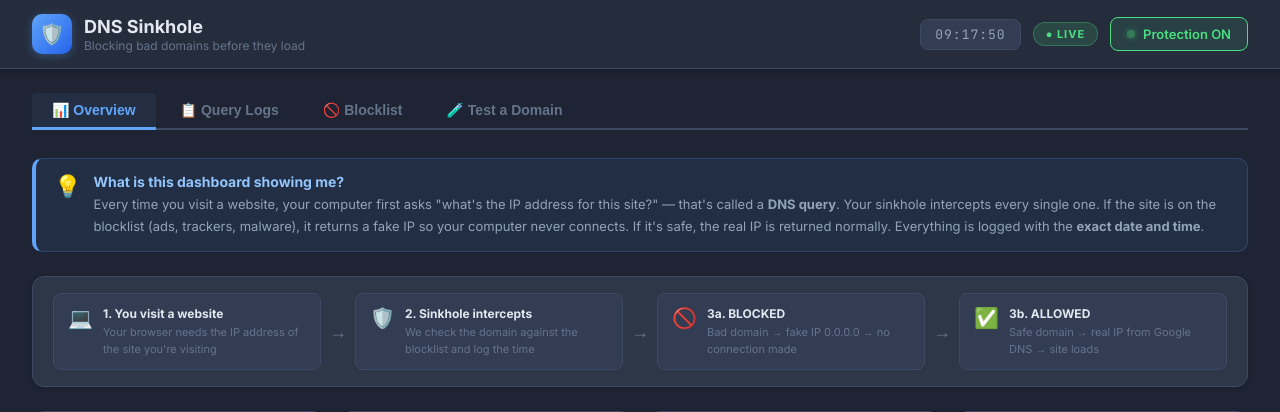
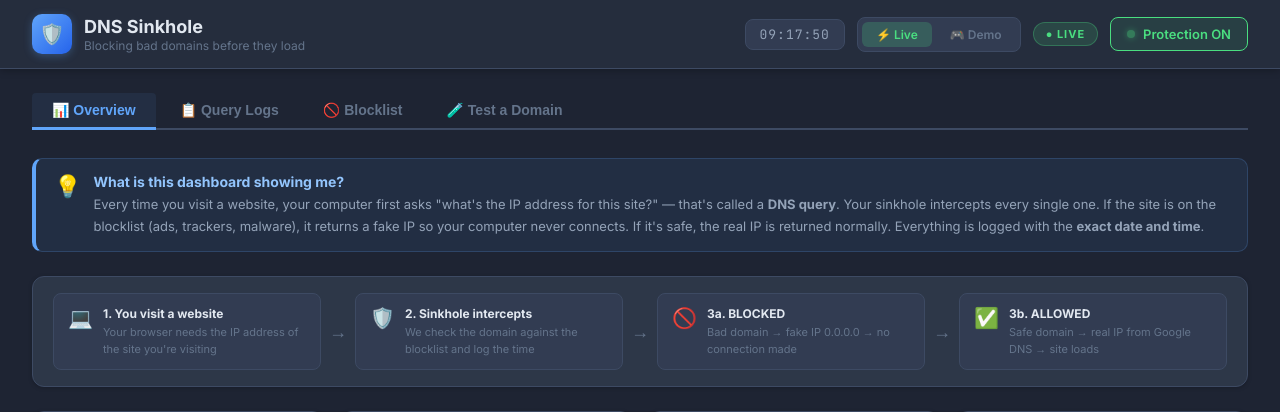
Before and after one commit to TalhaChougle/DNS-Sinkhole, a Flask app: page / in a window 1280 px wide. Shown: the top 412 px of the page. Run offline with Flask 3, Linux system fonts and the light colour scheme; data comes from the database, SQL or seed files in the repository.

Commit message:
Add live/demo mode switcher

```diff
--- a/templates/dashboard.html
+++ b/templates/dashboard.html
@@ -191,6 +191,21 @@
     .quick-btn { padding: 6px 14px; background: var(--panel2); border: 1px solid var(--border); border-radius: 20px; color: var(--text2); font-size: 12px; font-family: var(--mono); cursor: pointer; transition: all .2s; }
     .quick-btn:hover { border-color: var(--accent); color: var(--accent); }
 
+    /* ── Mode switcher (localhost only) ── */
+    #modeSwitcher {
+      display: none; align-items: center; gap: 4px;
+      background: var(--panel2); border: 1px solid var(--border);
+      border-radius: 8px; padding: 4px;
+    }
+    #modeSwitcher.show { display: flex; }
+    .mode-switch-btn {
+      padding: 5px 14px; border-radius: 6px; font-size: 12px; font-weight: 600;
+      border: none; cursor: pointer; transition: all .2s; font-family: var(--font);
+      color: var(--muted); background: transparent;
+    }
+    .mode-switch-btn.active-live { background: rgba(74,222,128,0.2); color: var(--success); }
+    .mode-switch-btn.active-demo { background: rgba(251,191,36,0.2); color: var(--warning); }
+
     /* ── Toast ── */
     #toast { position: fixed; bottom: 24px; right: 24px; z-index: 9999; padding: 12px 20px; border-radius: 10px; font-size: 13px; font-weight: 500; background: var(--panel2); border: 1px solid var(--border); color: var(--text); box-shadow: 0 8px 24px rgba(0,0,0,.4); opacity: 0; transition: opacity .3s; pointer-events: none; }
     #toast.show { opacity: 1; }
@@ -220,6 +235,11 @@
   </div>
   <div class="header-right">
     <div class="live-clock" id="liveClock">--:--:--</div>
+    <!-- Mode switcher — only shown on localhost -->
+    <div id="modeSwitcher">
+      <button class="mode-switch-btn" id="btnLive" onclick="switchMode('live')">⚡ Live</button>
+      <button class="mode-switch-btn" id="btnDemo" onclick="switchMode('demo')">🎮 Demo</button>
+    </div>
     <div class="mode-badge live" id="modeBadge">● LIVE</div>
     <div id="toggleBtn" class="toggle-btn" onclick="toggleSinkhole()">
       <div class="dot" id="dot"></div>
@@ -509,21 +529,16 @@ let demoLogs = [...DEMO_LOGS];
 let nextDemoId = 200;
 
 async function detectMode() {
-  // Not on localhost = always demo
-  if (!window.location.hostname.includes('localhost') && !window.location.hostname.includes('127.0.0.1')) {
-    setDemoMode(); return;
-  }
+  const isLocalhost = window.location.hostname.includes('localhost') || window.location.hostname.includes('127.0.0.1');
+  if (!isLocalhost) { setDemoMode(); return; }
+  document.getElementById('modeSwitcher').classList.add('show');
   try {
     const controller = new AbortController();
     const timeout = setTimeout(() => controller.abort(), 1500);
     const r = await fetch('/api/stats', { signal: controller.signal });
     clearTimeout(timeout);
-    if (r.ok) {
-      IS_DEMO = false;
-      document.getElementById('modeBadge').className = 'mode-badge live';
-      document.getElementById('modeBadge').textContent = '● LIVE';
-    } else { setDemoMode(); }
-  } catch { setDemoMode(); }
+    if (r.ok) { switchMode('live', true); } else { switchMode('demo', true); }
+  } catch { switchMode('demo', true); }
 }
 
 function setDemoMode() {
@@ -532,6 +547,39 @@ function setDemoMode() {
   document.getElementById('modeBadge').className = 'mode-badge demo';
   document.getElementById('modeBadge').textContent = '● DEMO';
   document.getElementById('toggleBtn').style.display = 'none';
+}
+
+function setLiveMode() {
+  IS_DEMO = false;
+  document.getElementById('demoBanner').classList.remove('show');
+  document.getElementById('modeBadge').className = 'mode-badge live';
+  document.getElementById('modeBadge').textContent = '● LIVE';
+  document.getElementById('toggleBtn').style.display = 'flex';
+}
+
+async function switchMode(mode, silent = false) {
+  if (mode === 'live') {
+    try {
+      const controller = new AbortController();
+      const timeout = setTimeout(() => controller.abort(), 1500);
+      const r = await fetch('/api/stats', { signal: controller.signal });
+      clearTimeout(timeout);
+      if (!r.ok) throw new Error();
+      setLiveMode();
+      document.getElementById('btnLive').className = 'mode-switch-btn active-live';
+      document.getElementById('btnDemo').className = 'mode-switch-btn';
+      if (!silent) toast('⚡ Switched to Live Mode — real DNS traffic', 'success');
+    } catch {
+      if (!silent) toast('❌ Flask app not running — cannot use Live Mode', 'danger');
+      switchMode('demo', silent); return;
+    }
+  } else {
+    setDemoMode();
+    document.getElementById('btnDemo').className = 'mode-switch-btn active-demo';
+    document.getElementById('btnLive').className = 'mode-switch-btn';
+    if (!silent) toast('🎮 Switched to Demo Mode — simulated data', 'info');
+  }
+  loadStats(); loadSettings();
 }
 
 // ═══════════════════════════════════════════════════════
@@ -784,7 +832,7 @@ async function init() {
   await detectMode();
   loadStats();
   loadSettings();
-  if (!IS_DEMO) setInterval(loadStats, 10000);
+  setInterval(() => { if (!IS_DEMO) loadStats(); }, 10000);
 }
 init();
 </script>
```
Also changed, not shown: index.html (+59 -11 lines).
